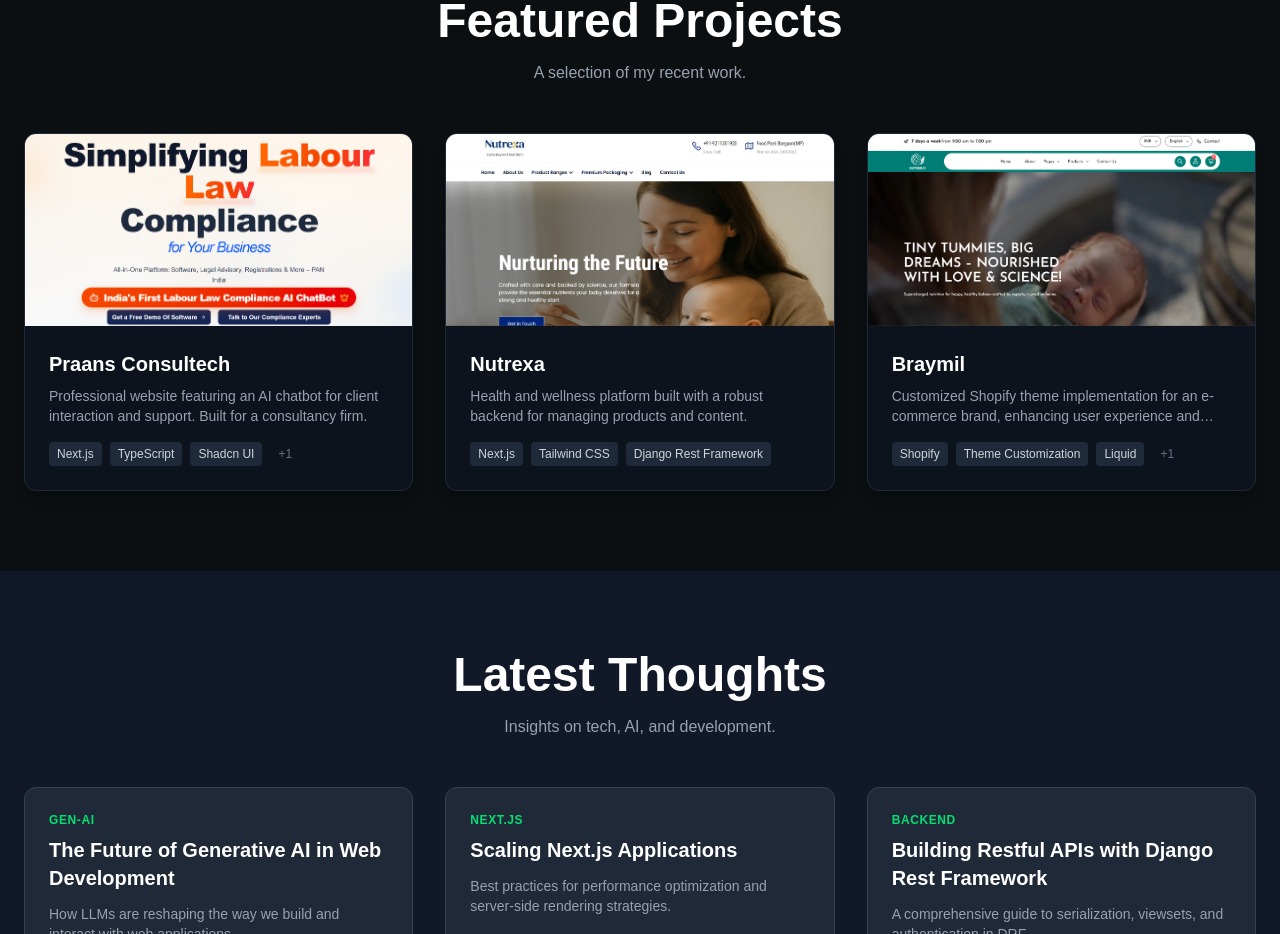
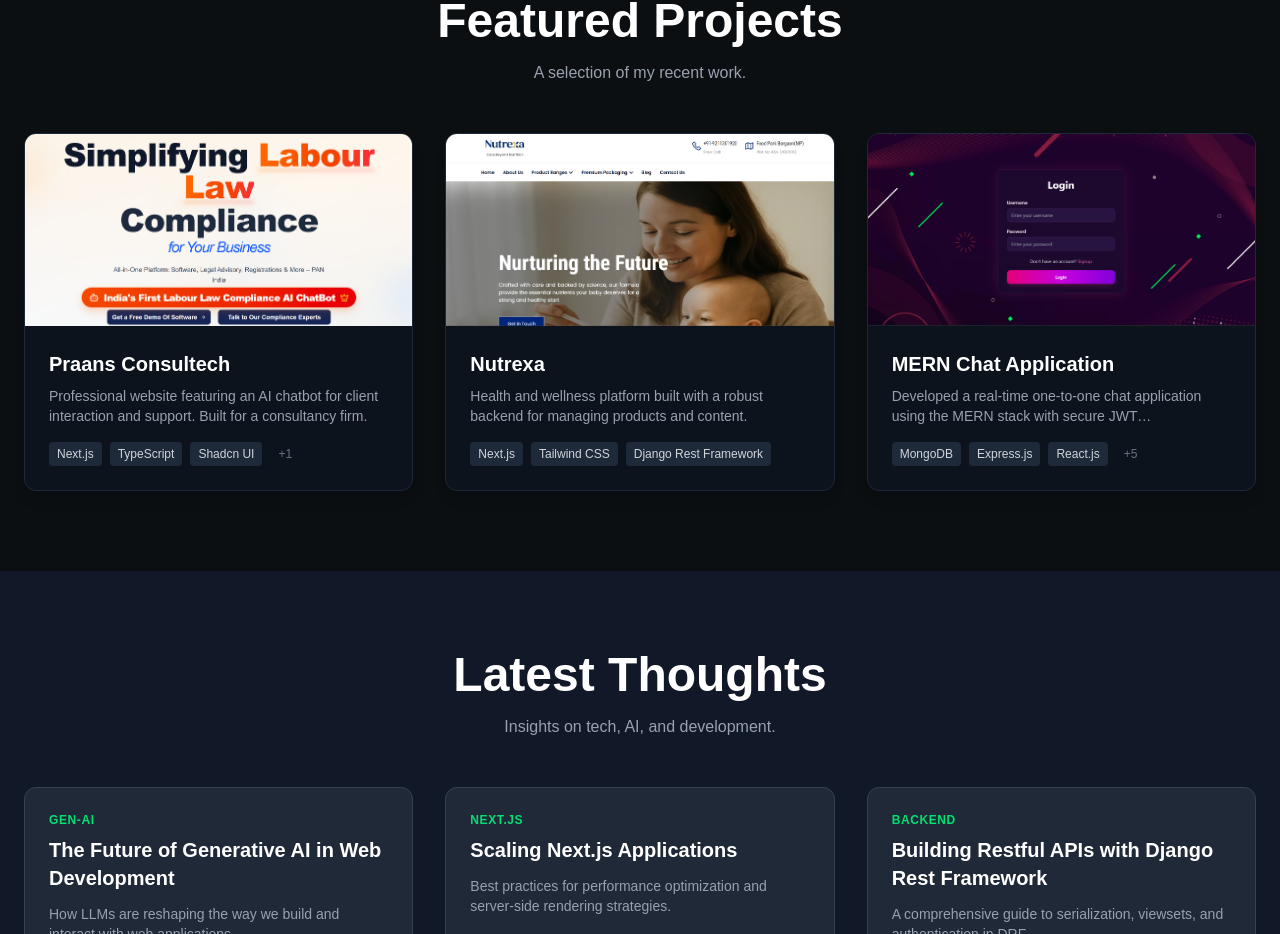
Before and after one commit to shuklaG8/gyanesh-portfolio, a Next.js app: page / in a window 1280 px wide. Shown: the part 2968-3902 px from the top of the page. Built offline with nearby package versions, Linux system fonts and the light colour scheme.

Commit message:
update project

```diff
--- a/components/Projects.tsx
+++ b/components/Projects.tsx
@@ -22,12 +22,12 @@
         live: "https://nutrexa.co.in/",
     },
     {
-        title: "Braymil",
-        desc: "Customized Shopify theme implementation for an e-commerce brand, enhancing user experience and conversion.",
-        role: "Frontend Developer",
-        tech: ["Shopify", "Theme Customization", "Liquid", "CSS"],
-        img: "/braymil.png",
-        live: "https://braymil.com/",
+        title: "MERN Chat Application",
+        desc: "Developed a real-time one-to-one chat application using the MERN stack with secure JWT authentication, online/offline user status, live messaging with Socket.io, and a responsive modern UI for seamless communication.",
+        role: "Full Stack Developer",
+        tech: ["MongoDB", "Express.js", "React.js", "Node.js", "Redux Toolkit", "Socket.io", "JWT", "Tailwind CSS"],
+        img: "/chat-app.png",
+        live: "https://chat-app-frontend-dun-ten.vercel.app/",
     },
 ];
 
```
Also changed, not shown: public/braymil.png (deleted), public/chat-app.png (added).
